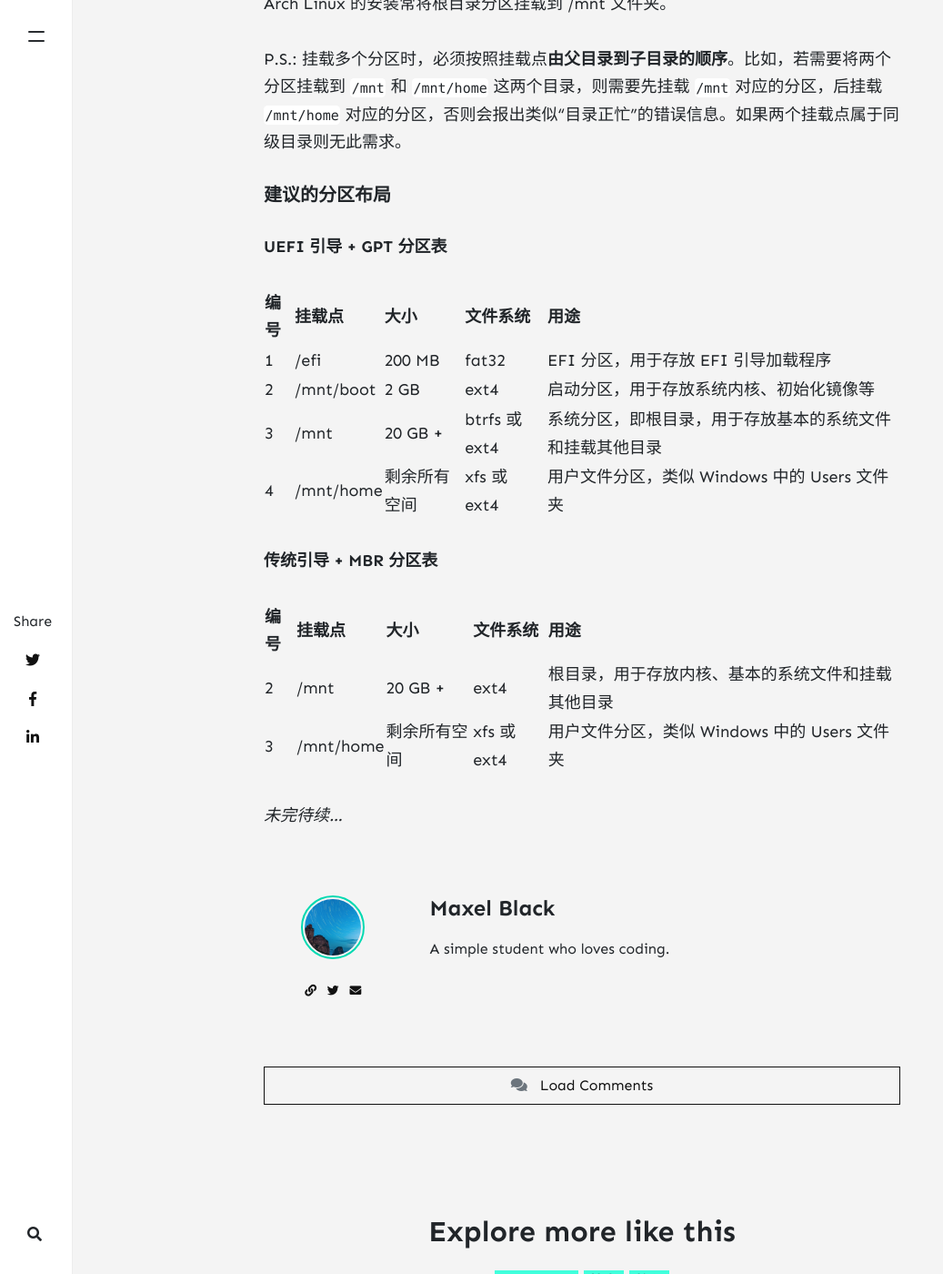
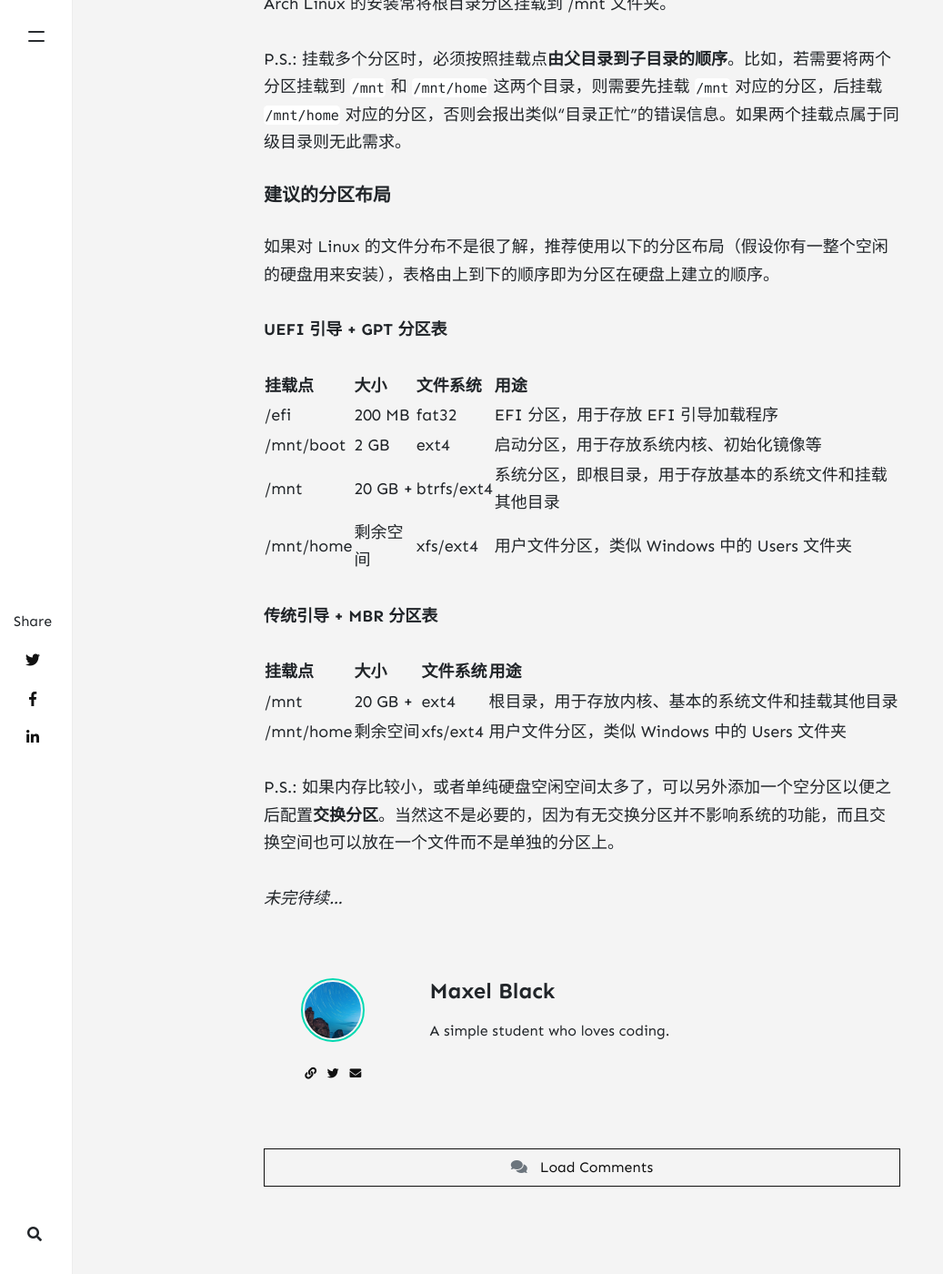
Before and after one commit to maxelblack/maxels-pages, a Jekyll site: the page built from _posts/2021-04-24-arch-ins-guide.md, in a window 1280 px wide and 1400 px high, scrolled down 5961 px. Shown: the whole window at 91% size, without its empty margins (0-1037 px from the left). Built offline with Jekyll 4.4.1, drawn with Linux system fonts in a browser that asks for light colours; nearby versions of some CDN libraries; comment, search, counter and statistics services are not loaded.

Commit message:
Update the website

```diff
--- a/_posts/2021-04-24-arch-ins-guide.md
+++ b/_posts/2021-04-24-arch-ins-guide.md
@@ -157,20 +157,24 @@ P.S.: 挂载多个分区时，必须按照挂载点**由父目录到子目录的
 
 ##### 建议的分区布局
 
+如果对 Linux 的文件分布不是很了解，推荐使用以下的分区布局（假设你有一整个空闲的硬盘用来安装），表格由上到下的顺序即为分区在硬盘上建立的顺序。
+
 **UEFI 引导 + GPT 分区表**
 
-| 编号 | 挂载点 | 大小 | 文件系统 | 用途 |
-|----|----|----|----|----|
-| 1 | /efi | 200 MB | fat32 | EFI 分区，用于存放 EFI 引导加载程序 |
-| 2 | /mnt/boot | 2 GB | ext4 | 启动分区，用于存放系统内核、初始化镜像等 |
-| 3 | /mnt | 20 GB + | btrfs 或 ext4 | 系统分区，即根目录，用于存放基本的系统文件和挂载其他目录 |
-| 4 | /mnt/home | 剩余所有空间 | xfs 或 ext4 | 用户文件分区，类似 Windows 中的 Users 文件夹 |
+| 挂载点 | 大小 | 文件系统 | 用途 |
+|----|----|----|----|
+| /efi | 200 MB | fat32 | EFI 分区，用于存放 EFI 引导加载程序 |
+| /mnt/boot | 2 GB | ext4 | 启动分区，用于存放系统内核、初始化镜像等 |
+| /mnt | 20 GB + | btrfs/ext4 | 系统分区，即根目录，用于存放基本的系统文件和挂载其他目录 |
+| /mnt/home | 剩余空间 | xfs/ext4 | 用户文件分区，类似 Windows 中的 Users 文件夹 |
 
 **传统引导 + MBR 分区表**
 
-| 编号 | 挂载点 | 大小 | 文件系统 | 用途 |
-|----|----|----|----|----|
-| 2 | /mnt | 20 GB + | ext4 | 根目录，用于存放内核、基本的系统文件和挂载其他目录 |
-| 3 | /mnt/home | 剩余所有空间 | xfs 或 ext4 | 用户文件分区，类似 Windows 中的 Users 文件夹 |
+| 挂载点 | 大小 | 文件系统 | 用途 |
+|----|----|----|----|
+| /mnt | 20 GB + | ext4 | 根目录，用于存放内核、基本的系统文件和挂载其他目录 |
+| /mnt/home | 剩余空间 | xfs/ext4 | 用户文件分区，类似 Windows 中的 Users 文件夹 |
+
+P.S.: 如果内存比较小，或者单纯硬盘空闲空间太多了，可以另外添加一个空分区以便之后配置**交换分区**。当然这不是必要的，因为有无交换分区并不影响系统的功能，而且交换空间也可以放在一个文件而不是单独的分区上。
 
 *未完待续…*
```
